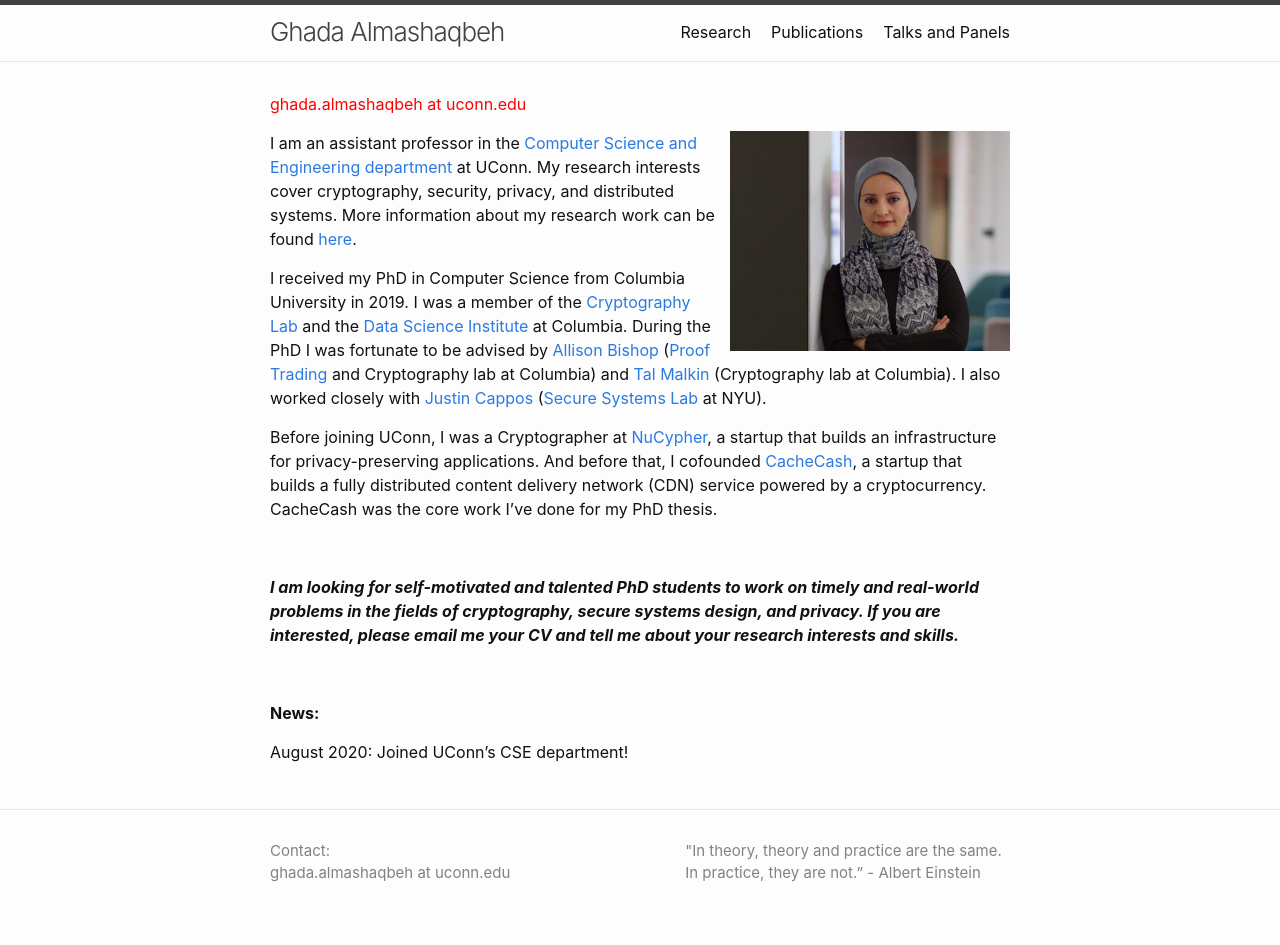
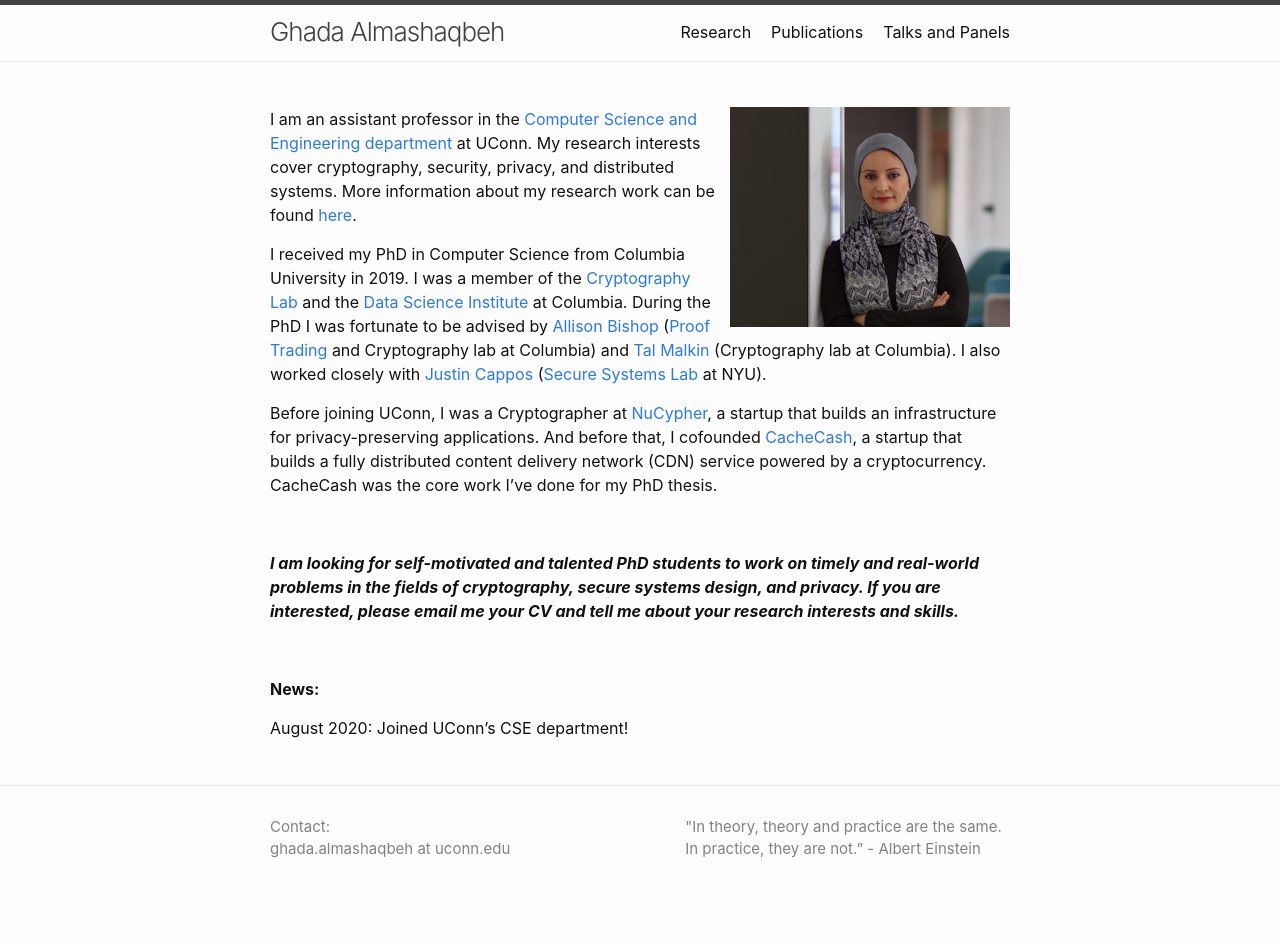
Before and after one commit to GhadaAlmashaqbeh/GhadaAlmashaqbeh.github.io, a Jekyll site: the page built from index.md, in a window 1280 px wide. Built offline with Jekyll 4.4.1, drawn with Linux system fonts in a browser that asks for light colours; after the commit the page ends 921 px from its top, so only the background shows below that; some of the changed lines change nothing that is shown.

Commit message:
fix email address

```diff
--- a/_config.yml
+++ b/_config.yml
@@ -1,6 +1,6 @@
 title: 'Ghada Almashaqbeh'
 email: ghada.almashaqbeh at uconn.edu
-description: CS - Columbia
+description: CSE - UConn
 url: "http://ghadaalmashaqbeh.github.io/" # the base hostname & protocol for your site, e.g. http://example.com
 
 # Build settings
--- a/index.md
+++ b/index.md
@@ -1,7 +1,6 @@
 ---
 layout: default
 ---
-<span style="color: red;">ghada.almashaqbeh at uconn.edu</span>
 
 <img style="float: right;margin-left: 15px;" src="images/ghada0.jpg" alt="myprofile" width="280" height="220">
 
```
